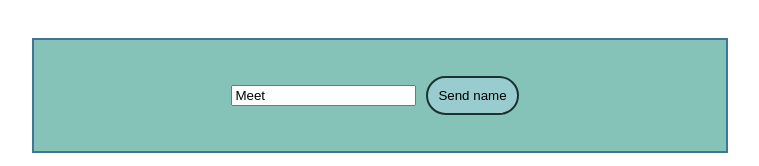
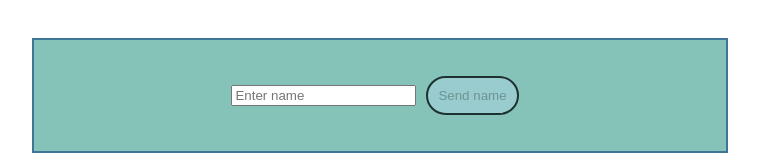
Before and after one commit to meetparikh12/DollarJar, a React (Create React App) app: page / in a window 1280 px wide. Shown: the top 166 px of the page, without its empty margins (260-1019 px from the left). Built offline with nearby package versions, Linux system fonts and the light colour scheme.

Commit message:
Added validation to username field in HOME component

```diff
--- a/src/App.js
+++ b/src/App.js
@@ -39,10 +39,7 @@ class App extends Component {
         users: userArray,
         indexCount: this.state.indexCount + 1
       })
-
-
       }
-
     }
 
     addPenalty = (userIndex) => {
@@ -99,11 +96,6 @@ class App extends Component {
         }
       }
 
-
-
-
-
-
     render(){
 
       const { name } = this.props.location;
@@ -131,8 +123,8 @@ class App extends Component {
           {this.state.users.map((user,index) => {
             console.log(user);
 
-          return <UsersList name={user.username} add = {this.addPenalty.bind(this,index)} sub={this.subPenalty.bind(this,index)} charge = {user.charge}
-              clicked={this.clickHandler}
+          return <UsersList name={user.username} add = {this.addPenalty.bind(this,index)}
+          sub={this.subPenalty.bind(this,index)} charge = {user.charge}
 
             />
           })}
--- a/src/Home/Home.js
+++ b/src/Home/Home.js
@@ -4,28 +4,30 @@ import {Link} from 'react-router-dom';
 class Home extends Component{
 
     state = {
-        name: 'Meet'
+        name: '',
+        toggle: false
     }
 
     changeHandler = function (e) {
-        this.setState({
-            name: e.target.value
+         this.setState({
+            name: e.target.value,
         })
-        console.log(this.state.name);
+
     };
 
     render(){
         return (
 
             <div className="username">
-                <input type="text" value={this.state.name} onChange={this.changeHandler.bind(this)}/>
+                <input type="text" placeholder = "Enter name"
+                value={this.state.name} onChange={this.changeHandler.bind(this)}/>
                 <Link
                     to={{
                         pathname: "/users",
                         name: this.state.name  // your data array of objects
                     }}
                 >
-                <button> Send name </button>
+                <button disabled={!this.state.name}> Send name </button>
                 </Link>
 
             </div>
```
